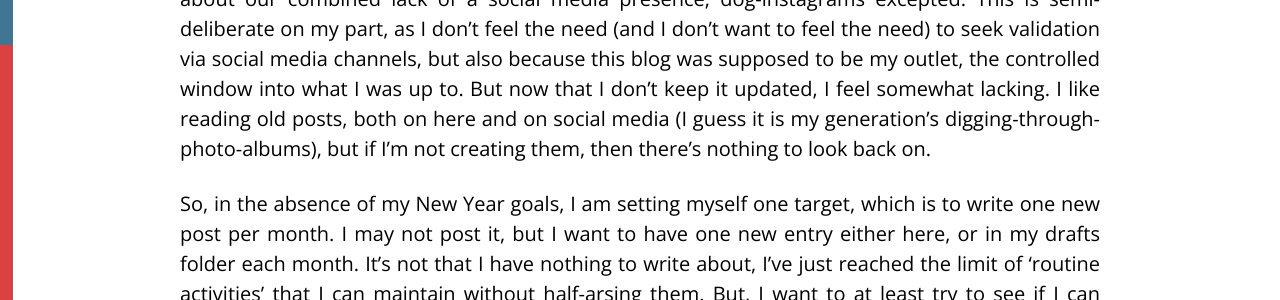
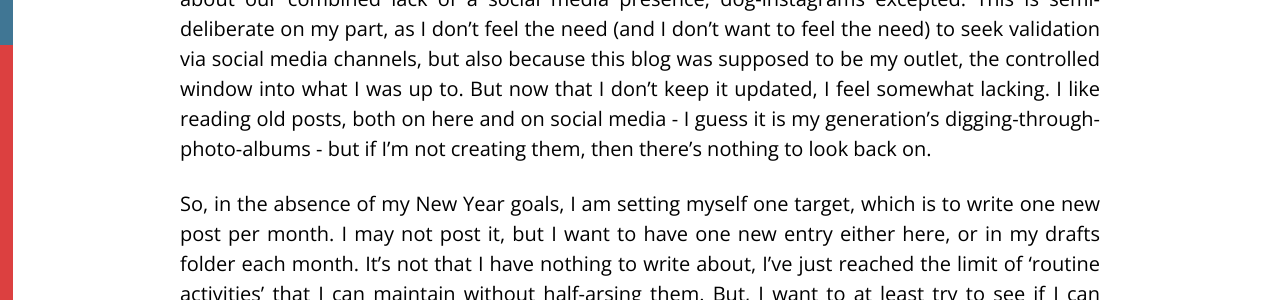
Before and after one commit to CameronD17/blog, a Jekyll site: the page built from _posts/2019-06-06-limits.md, in a window 1280 px wide and 1400 px high, scrolled down 1108 px. Shown: the part 305-605 px from the top of the window. Built offline with Jekyll 4.4.1, drawn with Linux system fonts in a browser that asks for light colours; nearby versions of some CDN libraries; some of the changed text lies outside the part shown.

```diff
--- a/_posts/2019-06-06-limits.markdown
+++ b/_posts/2019-06-06-limits.md
@@ -15,6 +15,6 @@ And what 'things' are these? Running is still the main one I think; at least, it
 
 So, what could I have written about that I haven't? I had to break my [running streak]({% post_url 2018-12-03-streak %}) earlier this year on the advice of my doctor as I'd developed sepsis. Oh aye, that's a good example. I didn't even think about writing about it. I've babbled about some mindless, inane topics on this blog, but neglected to mention the 'could-have-died' part (don't worry, a course of antibiotics cleared it up). I also still haven't written about Canicross, despite Charlie and I running 11 races together this year (and one short-course with Sid). I've run two marathons and three half-marathons since my last race report in 2017, and not a single post about them. Since my [last travel post]({% post_url 2017-08-21-zurich %}), also in 2017, I've visited Vienna twice, Gothenburg, Los Angeles, and at least three new UK cities that I'd never been to. And again, no posts. I've moved house, built a whole new side of my life, without so much as a word to mark it.
 
-This sounds a lot like a lament, and in a way I think it is. Danny and I were talking recently (oh yeah, [Danny](https://www.helloscience.net/), my partner of 18 months with whom I now live, and this is her first mention in my blog) about our combined lack of a social media presence, dog-instagrams excepted. This is semi-deliberate on my part, as I don't feel the need (and I don't want to feel the need) to seek validation via social media channels, but also because this blog was supposed to be my outlet, the controlled window into what I was up to. But now that I don't keep it updated, I feel somewhat lacking. I like reading old posts, both on here and on social media (I guess it is my generation's digging-through-photo-albums), but if I'm not creating them, then there's nothing to look back on.
+This sounds a lot like a lament, and in a way I think it is. Danny and I were talking recently (oh yeah, [Danny](https://www.helloscience.net/), my partner of 18 months with whom I now live, and this is her first mention in my blog) about our combined lack of a social media presence, dog-instagrams excepted. This is semi-deliberate on my part, as I don't feel the need (and I don't want to feel the need) to seek validation via social media channels, but also because this blog was supposed to be my outlet, the controlled window into what I was up to. But now that I don't keep it updated, I feel somewhat lacking. I like reading old posts, both on here and on social media - I guess it is my generation's digging-through-photo-albums - but if I'm not creating them, then there's nothing to look back on.
 
 So, in the absence of my New Year goals, I am setting myself one target, which is to write one new post per month. I may not post it, but I want to have one new entry either here, or in my drafts folder each month. It's not that I have nothing to write about, I've just reached the limit of 'routine activities' that I can maintain without half-arsing them. But, I want to at least try to see if I can squeeze in one more.
```
Also changed, not shown: _posts/2019-07-15-injured.md (added, +25 -0 lines).
